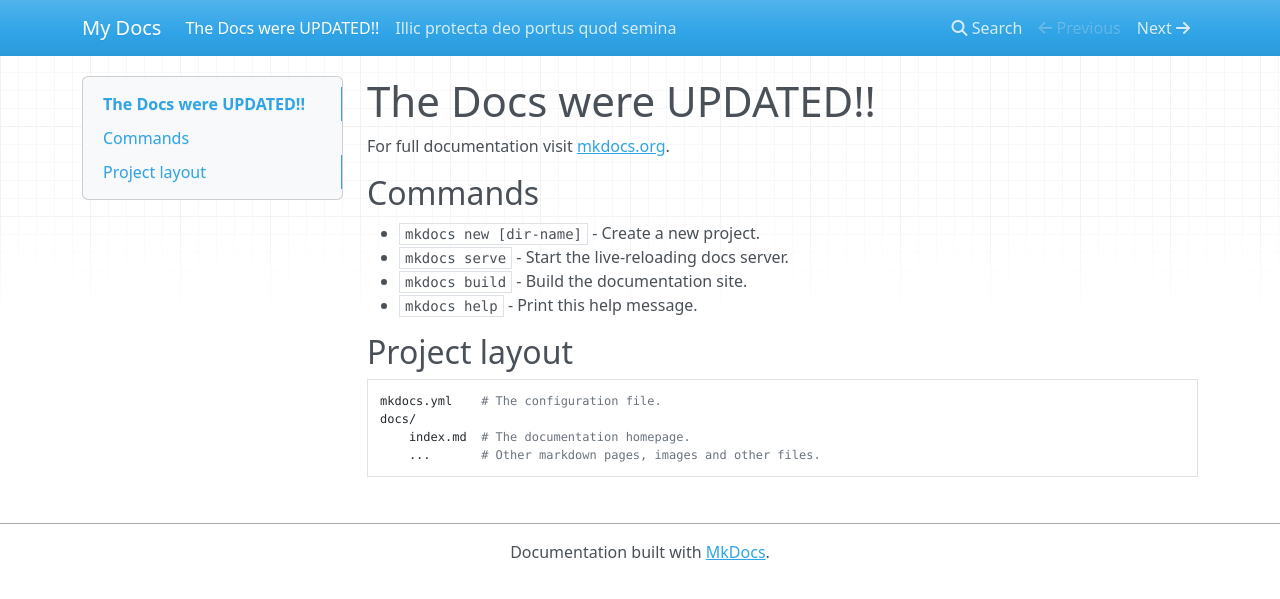
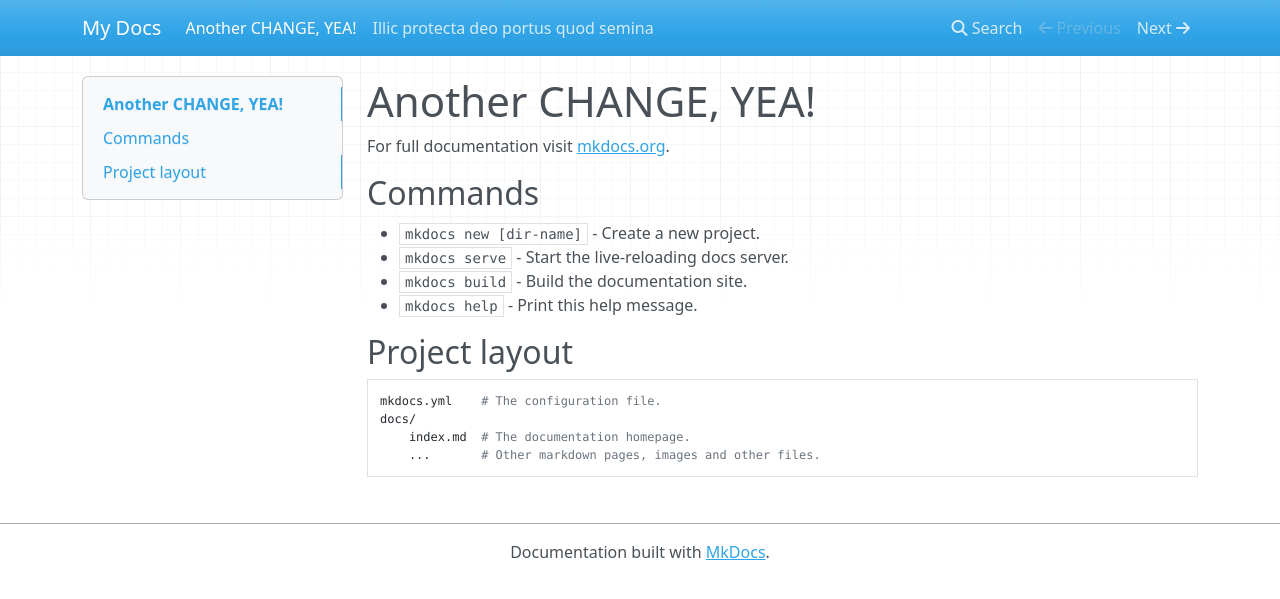
Before and after one commit to bwulff/autodocs-test, an MkDocs documentation site: the page built from docs/index.md, in a window 1280 px wide. Shown: the top 599 px of the page. Built offline with MkDocs 1.6.1, drawn with Linux system fonts in a browser that asks for light colours; nearby versions of some CDN libraries.

Commit message:
another change

```diff
--- a/docs/index.md
+++ b/docs/index.md
@@ -1,4 +1,4 @@
-# The Docs were UPDATED!!
+# Another CHANGE, YEA!
 
 For full documentation visit [mkdocs.org](http://mkdocs.org).
 
```
